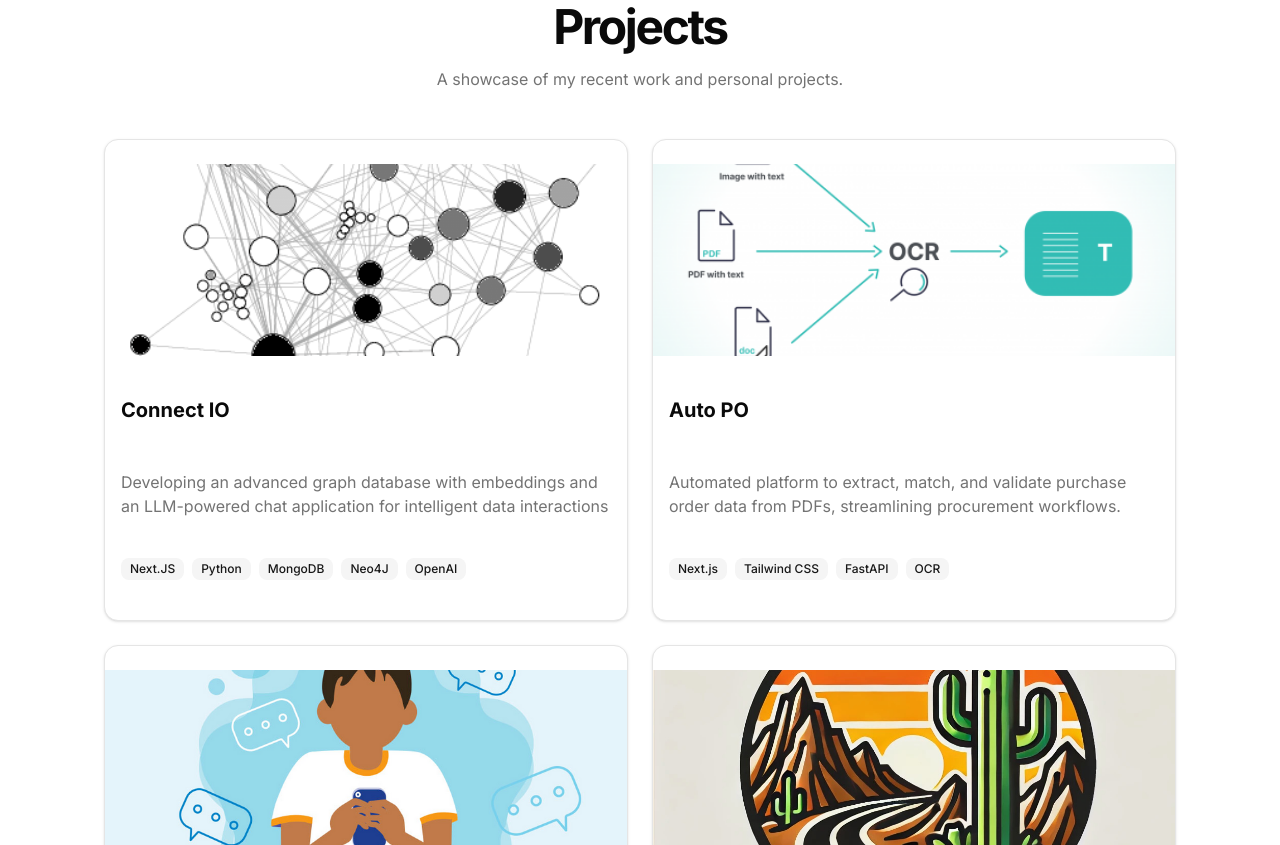
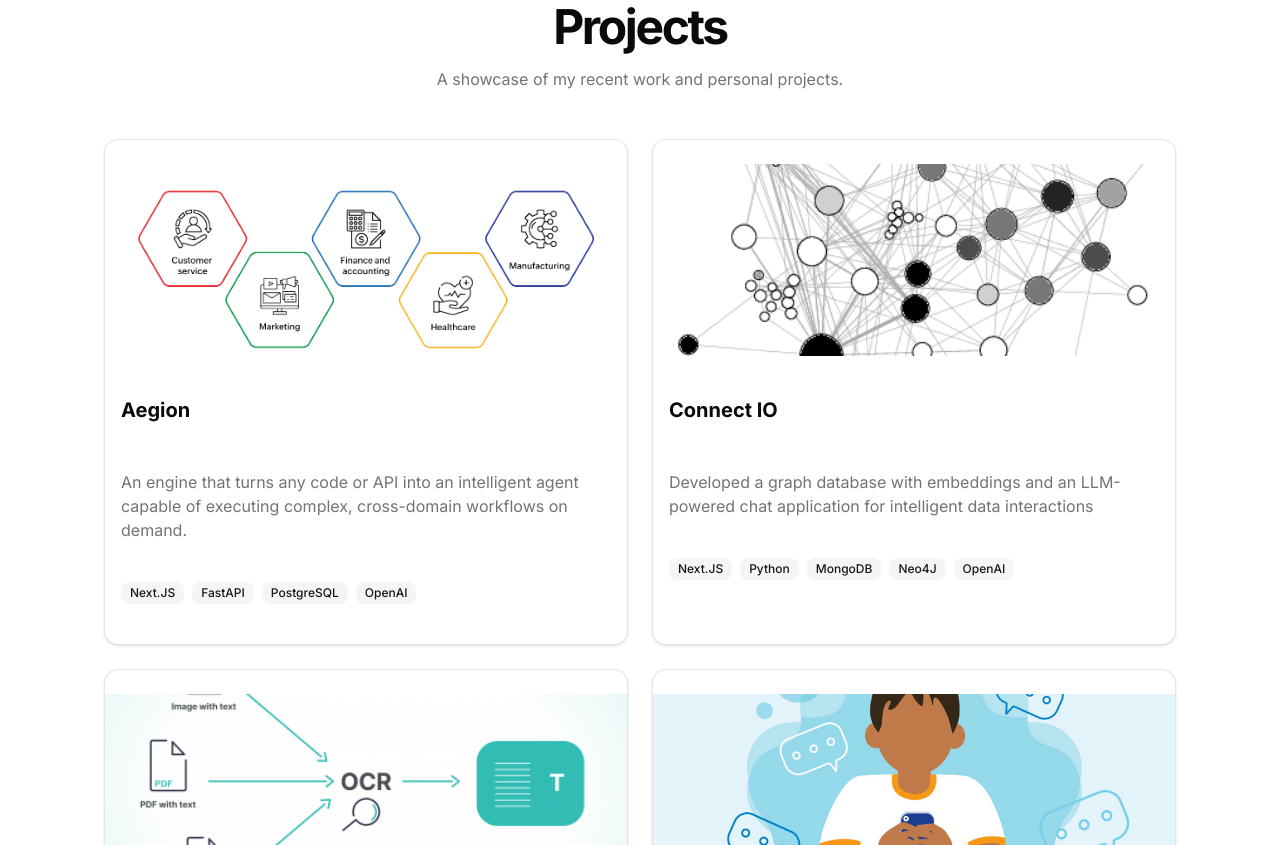
Before and after one commit to HitarthBharad/hitarthbharad, a Next.js app: page / in a window 1280 px wide. Shown: the part 740-1585 px from the top of the page. Built offline with nearby package versions, Linux system fonts and the light colour scheme; no server answers.

Commit message:
Aegion added

```diff
--- a/app/page.tsx
+++ b/app/page.tsx
@@ -92,8 +92,15 @@
             </div>
             <div className="grid gap-6 md:grid-cols-2 lg:grid-cols-2">
               <ProjectCard
+                title="Aegion"
+                description="An engine that turns any code or API into an intelligent agent capable of executing complex, cross-domain workflows on demand."
+                tags={["Next.JS", "FastAPI", "PostgreSQL", "OpenAI"]}
+                image="/mcp.png?height=300&width=500"
+                link="https://aegion.app/"
+              />
+              <ProjectCard
                 title="Connect IO"
-                description="Developing an advanced graph database with embeddings and an LLM-powered chat application for intelligent data interactions"
+                description="Developed a graph database with embeddings and an LLM-powered chat application for intelligent data interactions"
                 tags={["Next.JS", "Python", "MongoDB", "Neo4J", "OpenAI"]}
                 image="/connect-io.png?height=300&width=500"
                 link="https://connect-io-rust.vercel.app/"
```
Also changed, not shown: public/mcp.png (added).
